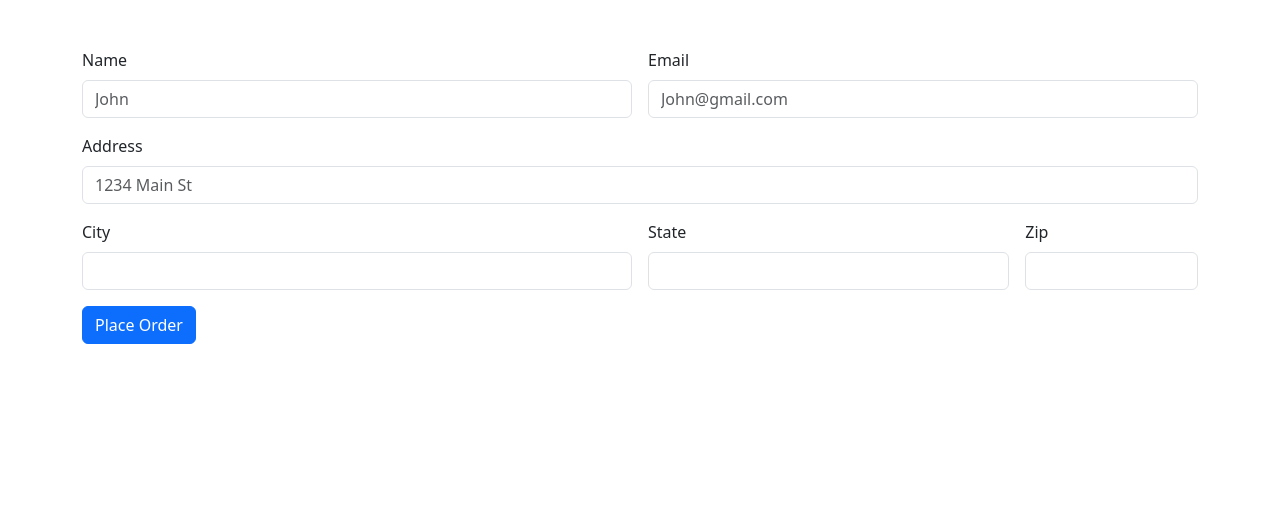
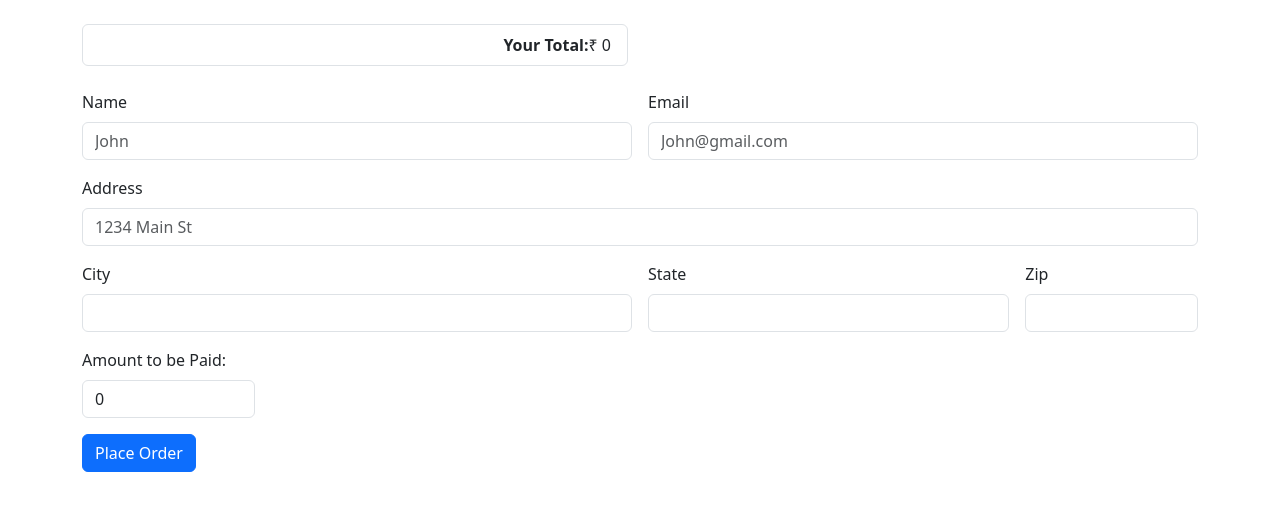
Before and after one commit to HarshVish05/django_ecommerce, a Django app: page /checkout/ in a window 1280 px wide. Shown: the top 511 px of the page. Run offline with Django 5.2, Linux system fonts and the light colour scheme.

Commit message:
fix: calculate orderTotal bug fix

```diff
--- a/ecomsite/shop/models.py
+++ b/ecomsite/shop/models.py
@@ -25,3 +25,4 @@ class Order(models.Model):
     city = models.CharField(max_length=200)
     state = models.CharField(max_length=200)
     zipcode = models.CharField(max_length=200)
+    total = models.FloatField(default= 0)
--- a/ecomsite/shop/templates/shop/checkout.html
+++ b/ecomsite/shop/templates/shop/checkout.html
@@ -51,6 +51,11 @@
                       <input type="text" class="form-control" id="zipcode" name="zipcode">
                     </div>
 
+                    <div class="col-md-2">
+                      <label for="inputZip" class="form-label">Amount to be Paid: </label>
+                      <input type="text" readonly class="form-control" id="total" name="total">
+                    </div>
+
                     <div class="col-12">
                       <button type="submit" class="btn btn-primary">Place Order</button>
                     </div>
@@ -68,14 +73,21 @@
         cart = JSON.parse(localStorage.getItem('cart'))
     }
 
+    let orderTotal = 0
     for(item in cart){
         let name = cart[item][1]
         let quantity = cart[item][0]
+        let price = cart[item][2]
+        orderTotal += price
 
-        itemString = `<li class="list-group-item">${name}-${quantity}</li>`
+        itemString = `<li class="list-group-item">${name} Qty: <span class=''>${quantity}</span> Total: <span class='badge text-bg-warning'>₹ ${price}</span></li>`
+
         $('#item_list').append(itemString)
     }
 
+    totalPrice = `<li class="list-group-item d-flex justify-content-end align-items-center"><b>Your Total:</b> ₹ ${orderTotal}</li>`
+    $("#total").val(parseFloat(orderTotal))
+    $('#item_list').append(totalPrice)
     {% comment %}  to populate the items input field{% endcomment %}
     $('#items').val(JSON.stringify(cart))
 
--- a/ecomsite/shop/views.py
+++ b/ecomsite/shop/views.py
@@ -36,8 +36,9 @@ def checkout(request):
         city = request.POST.get("city", "")
         state = request.POST.get("state", "")
         zipcode = request.POST.get("zipcode", "")
+        total = request.POST.get("total", 0)
 
-        order = Order(items= items, name= name, email= email, address= address, city= city, state=state, zipcode= zipcode)
+        order = Order(items= items, name= name, email= email, address= address, city= city, state=state, zipcode= zipcode, total= total)
         order.save()
 
     return render(request, 'shop/checkout.html')
```
Also changed, not shown: ecomsite/shop/templates/shop/index.html (+5 -4 lines), ecomsite/db.sqlite3, ecomsite/shop/migrations/0003_order_total.py (added).
